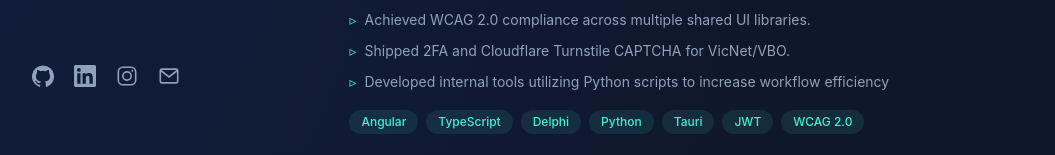
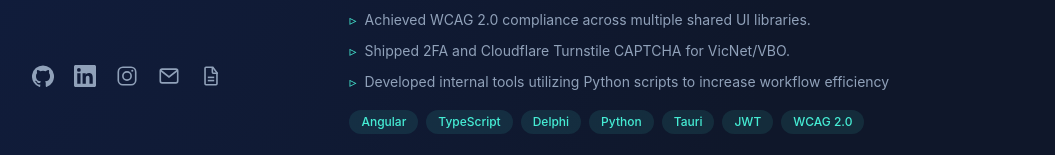
Before and after one commit to StarStuck237/portfolio-website, an Angular app: page / in a window 1280 px wide. Shown: the part 617-772 px from the top of the page, without its empty margins (160-1215 px from the left). Built offline with nearby package versions, Linux system fonts and the light colour scheme.

Commit message:
Add full resume as a link

```diff
--- a/src/app/core/models/social-link.ts
+++ b/src/app/core/models/social-link.ts
@@ -1,4 +1,4 @@
-export type SocialIcon = 'github' | 'linkedin' | 'email' | 'instagram';
+export type SocialIcon = 'github' | 'linkedin' | 'email' | 'instagram' | 'resume';
 
 export interface SocialLink {
   readonly label: string;
--- a/src/app/data/social-links.ts
+++ b/src/app/data/social-links.ts
@@ -5,4 +5,5 @@ export const SOCIAL_LINKS: readonly SocialLink[] = [
   { label: 'LinkedIn', href: 'https://www.linkedin.com/in/ben-cok-65165119/', icon: 'linkedin' },
   { label: 'Instagram', href: 'https://www.instagram.com/bendancinalittle/', icon: 'instagram' },
   { label: 'Email', href: 'mailto:bencok@gmail.com', icon: 'email' },
+  { label: 'Resume', href: '/resume.pdf', icon: 'resume' },
 ];
--- a/src/app/shared/social-links-list/social-links-list.html
+++ b/src/app/shared/social-links-list/social-links-list.html
@@ -4,6 +4,8 @@
       <a
         [href]="link.href"
         [attr.aria-label]="link.label"
+        [attr.target]="link.icon === 'resume' ? '_blank' : null"
+        [attr.rel]="link.icon === 'resume' ? 'noopener noreferrer' : null"
         class="block text-slate-400 transition-colors hover:text-teal-300"
       >
         @switch (link.icon) {
@@ -66,6 +68,23 @@
               <path d="m3 6 9 7 9-7" />
             </svg>
           }
+          @case ('resume') {
+            <svg
+              width="22"
+              height="22"
+              viewBox="0 0 24 24"
+              fill="none"
+              stroke="currentColor"
+              stroke-width="1.75"
+              aria-hidden="true"
+              xmlns="http://www.w3.org/2000/svg"
+            >
+              <path d="M14 2.5H6.5a1 1 0 0 0-1 1v17a1 1 0 0 0 1 1h11a1 1 0 0 0 1-1V8.5L14 2.5Z" />
+              <path d="M13.5 2.5V8a1 1 0 0 0 1 1h5" />
+              <path d="M8.5 13.5h7" />
+              <path d="M8.5 17h7" />
+            </svg>
+          }
         }
       </a>
     </li>
```
Also changed, not shown: 1 other file (tests, documents, lock files or other folders).
